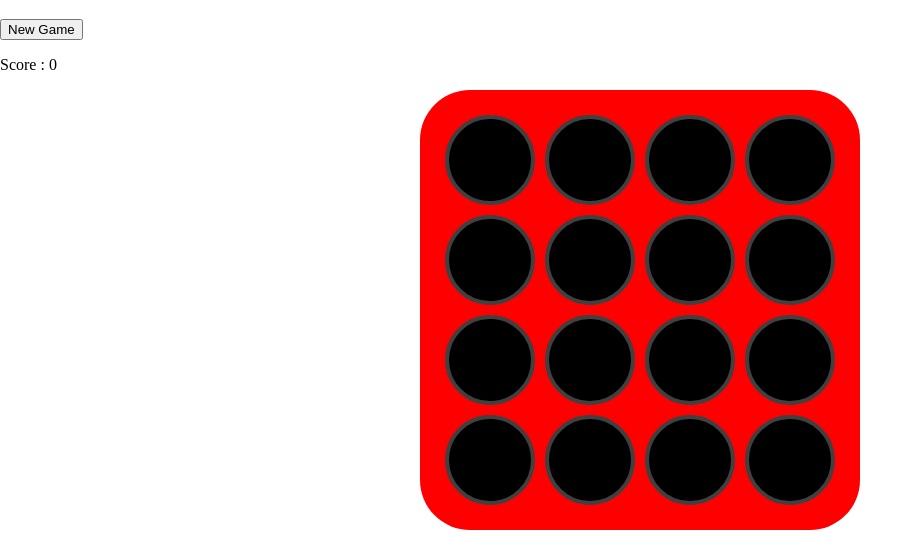
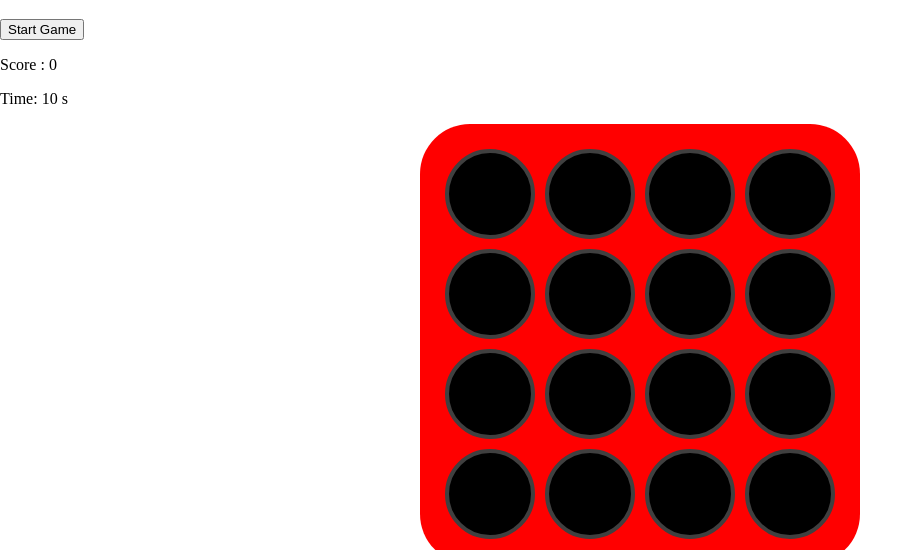
Before and after one commit to FabrizioMarras/whack-a-mole, a plain HTML site: page index.html in a window 1280 px wide. Shown: the part 61-611 px from the top of the page, without its empty margins (0-923 px from the left). Drawn offline with Linux system fonts and the light colour scheme.

Commit message:
added a countdown timer and cleaned up the HTML document.

```diff
--- a/index.html
+++ b/index.html
@@ -15,15 +15,11 @@
     <!-- Title -->
     <h1>Whack a Mole</h1>
     <!-- Start Button -->
-      <div class="start-screen">
-        <button class="start" onclick="startGame()">New Game</button>
-      </div>
-
+    <button class="start" onclick="startGame()">Start Game</button>
     <!-- Score -->
-      <div class="score-board">
-          <p>Score : <span class="score">0</span></p>
-      </div>
-
+    <p>Score : <span class="score">0</span></p>
+    <!-- CountDown -->
+    <p> Time: <span class="timer">10 </span> s</p>
     <!-- Game -->
       <div class="game">
         <div class="hole hole1">
@@ -75,9 +71,7 @@
           <div class="mole"></div>
         </div>
       </div>
-
     <!-- Javascript -->
       <script src="js/game.js"></script>
-
   </body>
 </html>
```
